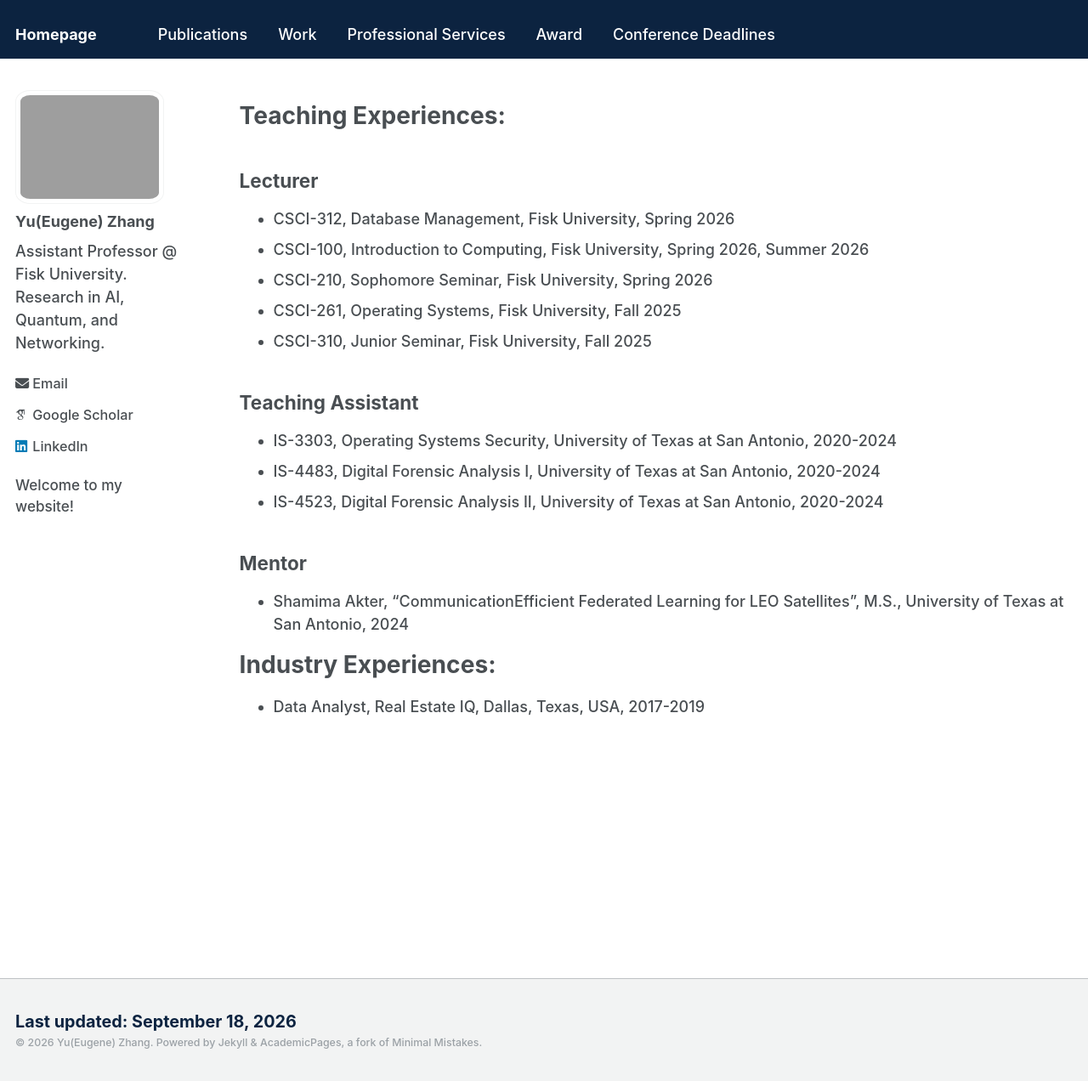
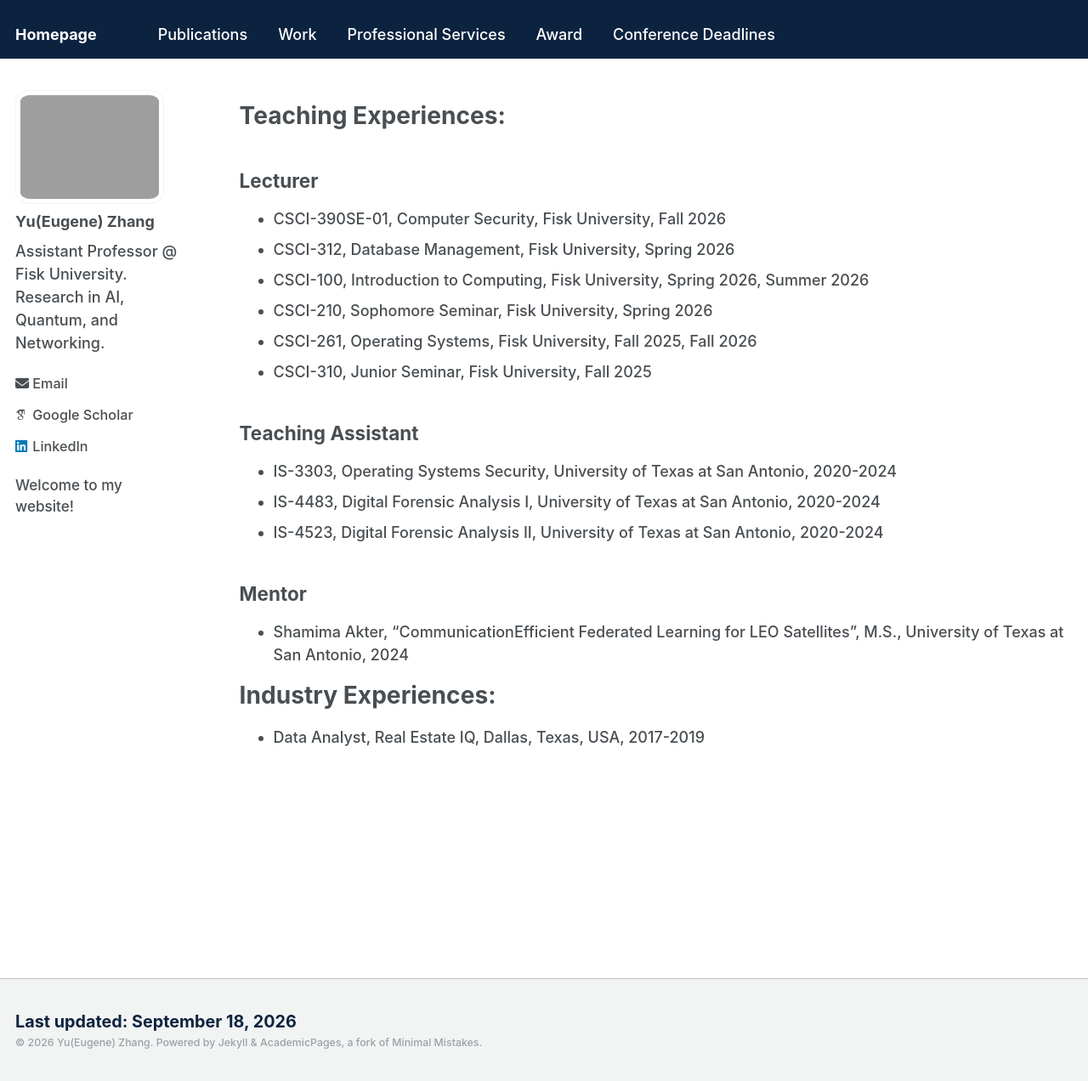
Before and after one commit to Yu-Zhang-Eugene/yu-zhang-eugene.github.io, a Jekyll site: the page built from _pages/work.md, in a window 1280 px wide and 1272 px high. Shown: the whole window at 85% size. Built offline with Jekyll 4.4.1, drawn with Linux system fonts in a browser that asks for light colours; some web fonts are replaced.

Commit message:
Update CSCI-261 course schedule to include Fall 2026

```diff
--- a/_pages/work.md
+++ b/_pages/work.md
@@ -11,10 +11,11 @@ Teaching Experiences:
 
 Lecturer
 ------
+- CSCI-390SE-01, Computer Security, Fisk University, Fall 2026
 - CSCI-312, Database Management, Fisk University, Spring 2026
 - CSCI-100, Introduction to Computing, Fisk University, Spring 2026, Summer 2026
 - CSCI-210, Sophomore Seminar, Fisk University, Spring 2026
-- CSCI-261, Operating Systems, Fisk University, Fall 2025
+- CSCI-261, Operating Systems, Fisk University, Fall 2025, Fall 2026
 - CSCI-310, Junior Seminar, Fisk University, Fall 2025
 
 Teaching Assistant
```
